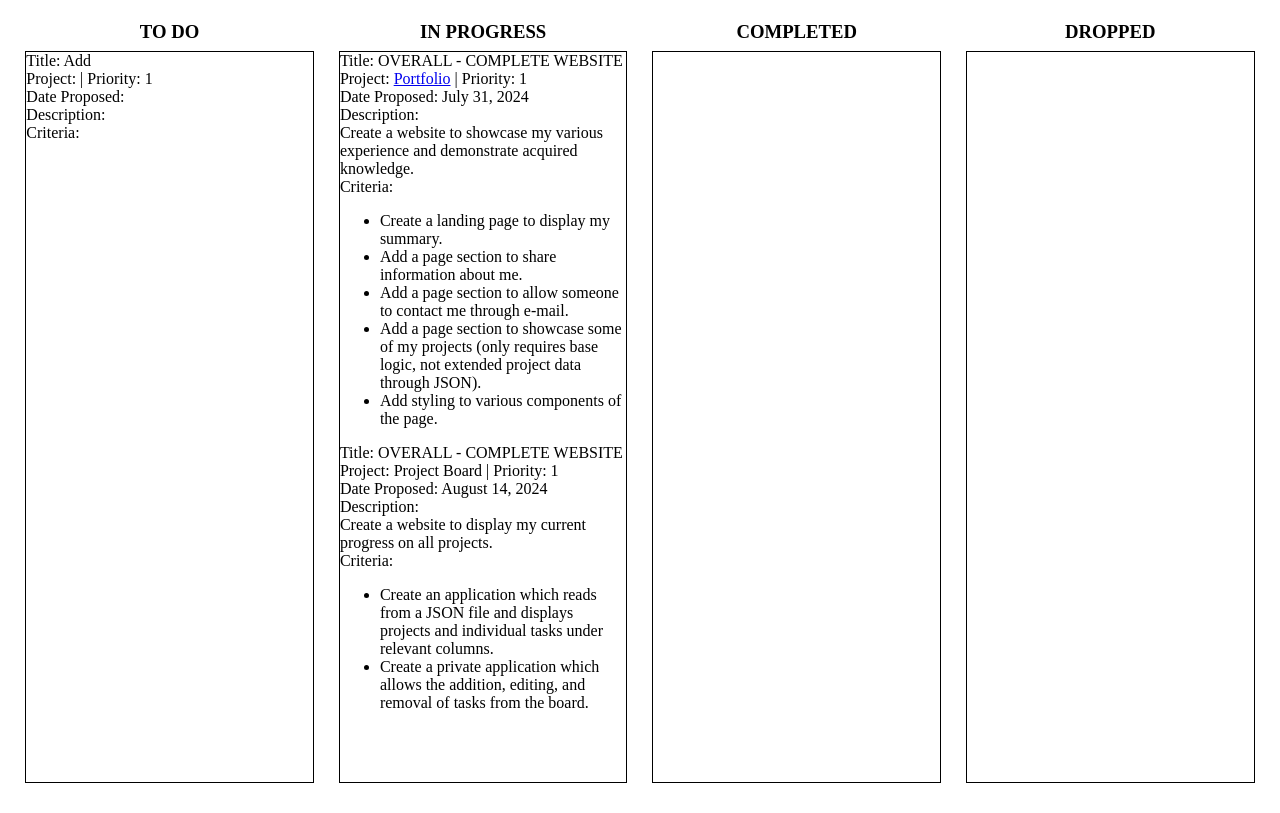
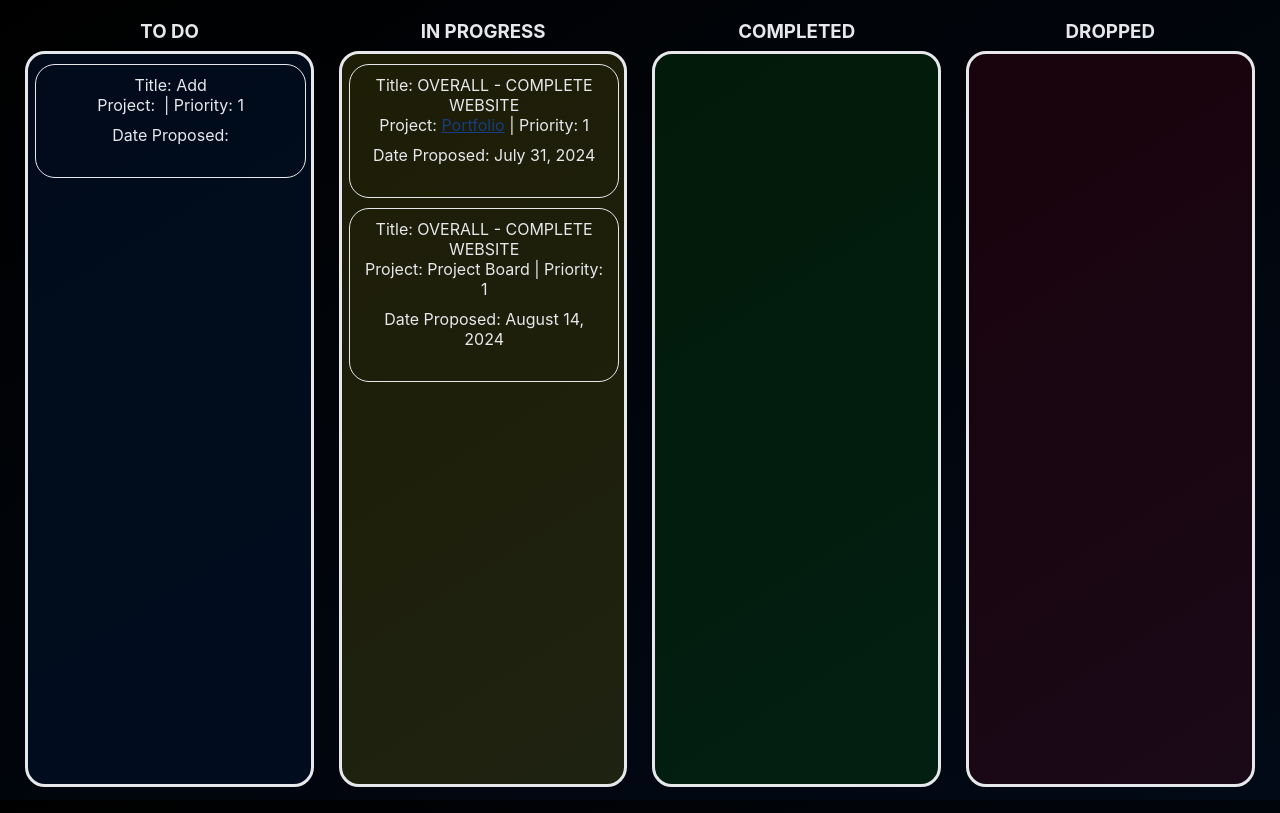
Before and after one commit to danielcoombs005/project-board, a plain HTML site: page index.html in a window 1280 px wide. Drawn offline with Linux system fonts and the light colour scheme.

Commit message:
Updated styling to match closer to the portfolio.

```diff
--- a/style.css
+++ b/style.css
@@ -1,16 +1,30 @@
+/* Main HTML components */
 html, body {
     height: 100%;
+}
+
+html {
+    background-image: linear-gradient(to bottom right,#000,#020a17);
+    font-family: -apple-system,BlinkMacSystemFont,Segoe UI,Roboto,Oxygen,Ubuntu,Cantarell,Fira Sans,Droid Sans,Helvetica Neue,sans-serif;
+    overflow: hidden;
 }
 
 body {
     margin: 1%;
 }
 
+* > a {
+    color: #153e7d !important;
+}
+
+/* All projects */
 #all-projects-block {
+    color: #e6e8eb;
     display: flex;
     height: 96vh; /*maybe change this?*/
 }
 
+/* Independent categories */
 .category-block-group {
     height: 100%;
     width: 23%;
@@ -27,6 +41,77 @@ body {
 }
 
 .category-block-content {
-    border: 1px solid;
+    border: 3px solid;
+    border-radius: 20px;
     height: 95%;
 }
+
+.category-to-do-block-content {
+    background-color: rgba(2, 17, 41, 0.65);
+}
+
+.category-in-progress-block-content {
+    background-color: rgba(158, 153, 19, 0.18);
+}
+
+.category-completed-block-content {
+    background-color: rgba(7, 130, 17, 0.19);
+}
+
+.category-dropped-block-content {
+    background-color: rgba(161, 6, 32, 0.150);
+}
+
+/* Independent tasks */
+.project-block {
+    border: 1px solid;
+    border-radius: 20px;
+    left: 2.5%;
+    margin: 10px 0;
+    padding-top: 10px;
+    position: relative;
+    width: 95%;
+}
+
+.project-block > div {
+    margin-left: 5%;
+    margin-right: 5%;
+}
+
+[class^='project-block-'] {
+    transition: all 1s ease;
+}
+
+.project-block-hidden-component {
+    height: 0;
+    overflow: hidden;
+    visibility: hidden;
+}
+
+.project-block-visible-component {
+    height: auto;
+    visibility: visible;
+}
+
+.project-block-center {
+    text-align: center;
+}
+
+.project-block-project-priority-group {
+    margin-bottom: 10px;
+    text-align: center;
+    white-space: preserve;
+}
+
+.project-block-project-priority-group > div {
+    text-align: center;
+    width: 50%;
+}
+
+.project-block-date-proposed {
+    margin-top: 10px;
+}
+
+.project-block-criteria-list {
+    margin-right: 5%;
+}
```
